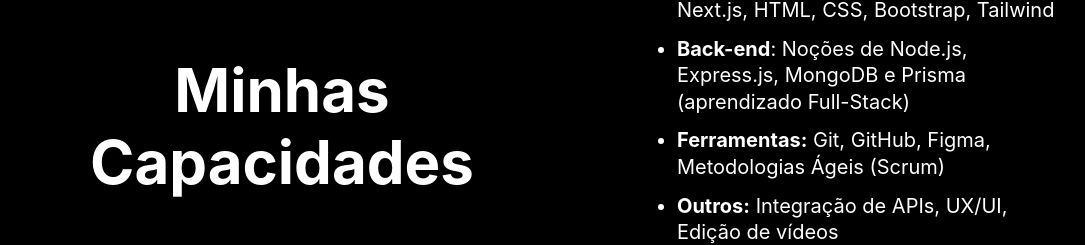
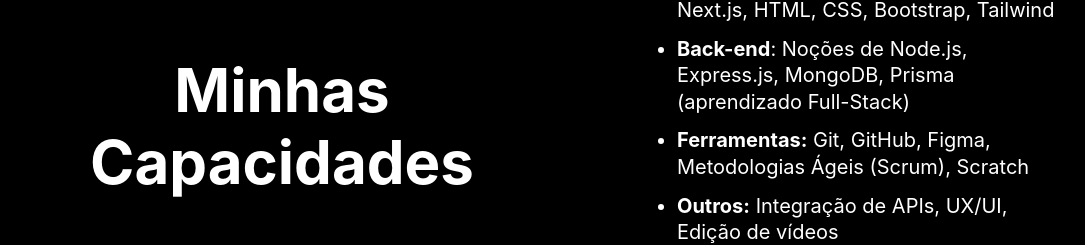
Before and after one commit to ErickSouza94/portifolio, a React (Vite) app: page /more-about in a window 1280 px wide. Shown: the part 1379-1624 px from the top of the page, without its empty margins (88-1173 px from the left). Built offline with nearby package versions, Linux system fonts and the light colour scheme.

Commit message:
fix: Correct the skills list in the Capabilities component.

```diff
--- a/src/pages/About/components/Capabilites.jsx
+++ b/src/pages/About/components/Capabilites.jsx
@@ -17,12 +17,12 @@
             HTML, CSS, Bootstrap, Tailwind
           </li>
           <li className="pb-3">
-            <strong>Back-end</strong>: Noções de Node.js, Express.js, MongoDB e
+            <strong>Back-end</strong>: Noções de Node.js, Express.js, MongoDB,
             Prisma (aprendizado Full-Stack)
           </li>
           <li className="pb-3">
             <strong>Ferramentas:</strong> Git, GitHub, Figma, Metodologias Ágeis
-            (Scrum)
+            (Scrum), Scratch
           </li>
           <li className="pb-3">
             <strong>Outros:</strong> Integração de APIs, UX/UI, Edição de vídeos
```
